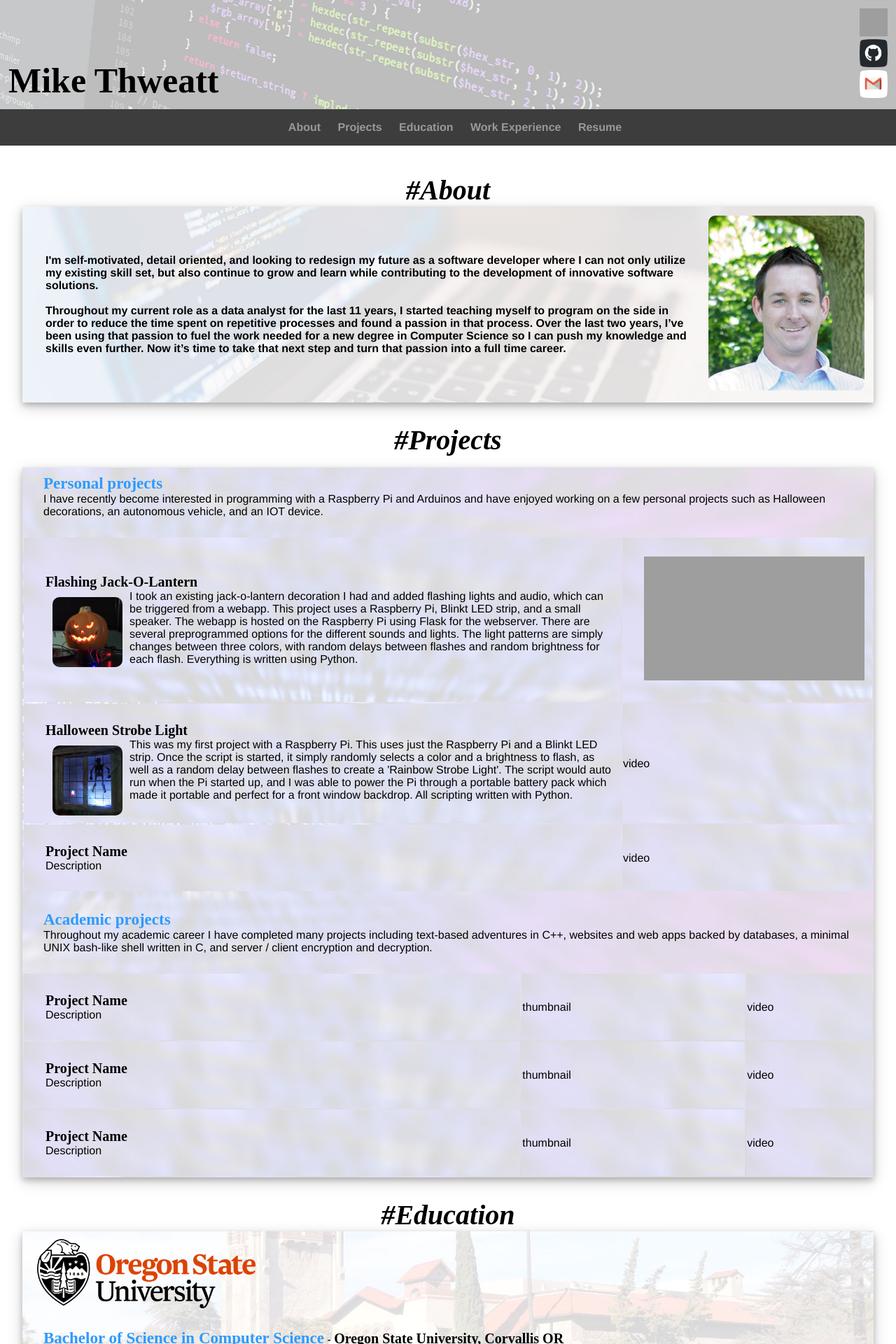
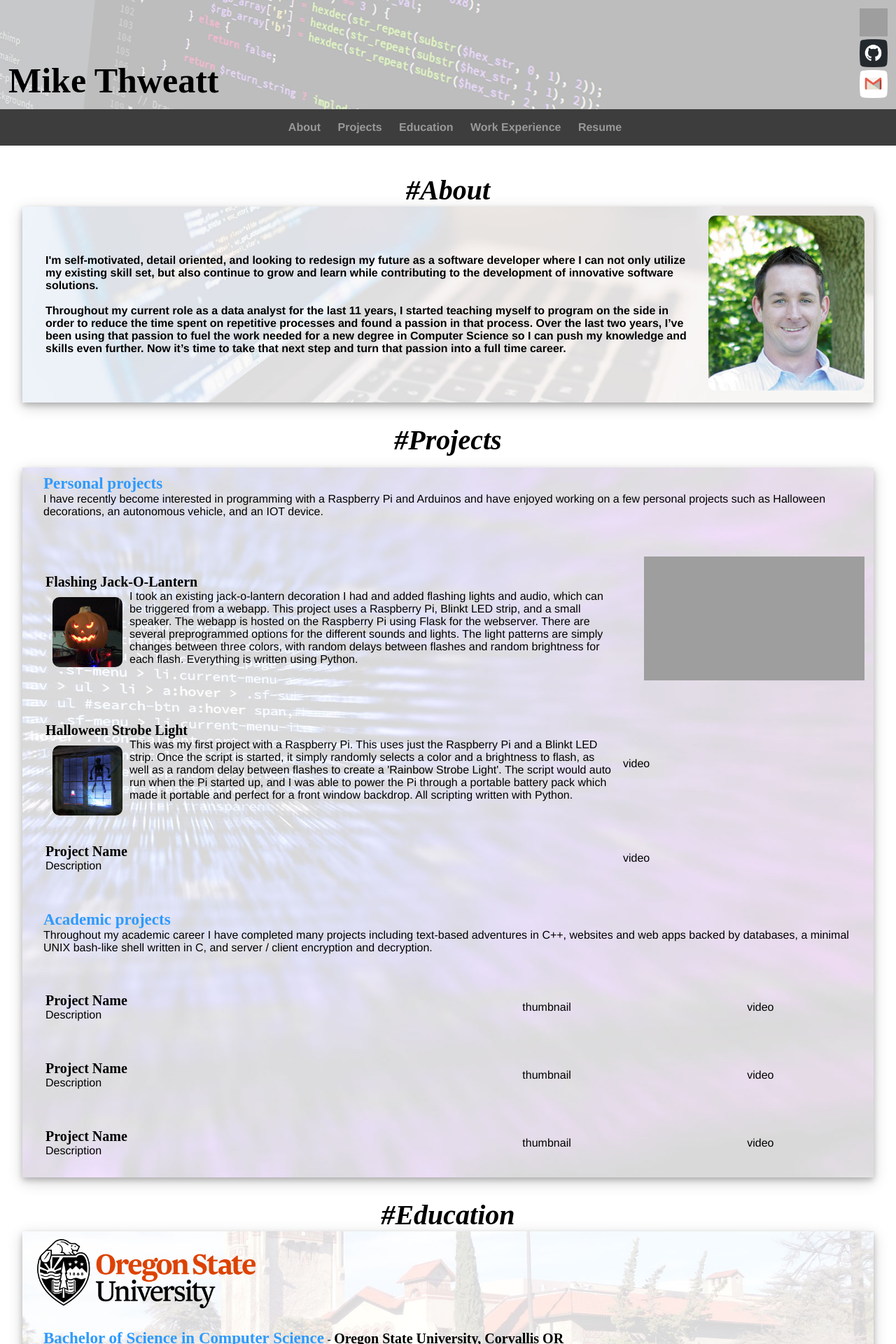
Before and after one commit to thweattm/thweattm.github.io, a Jekyll site: the page index.html, which Jekyll copies as it is, in a window 1280 px wide. Shown: the top 1920 px of the page at 70% size. Built offline with Jekyll 4.4.1, drawn with Linux system fonts in a browser that asks for light colours; grey boxes are pictures that could not be loaded.

Commit message:
Update index.html

```diff
--- a/index.html
+++ b/index.html
@@ -91,7 +91,7 @@
 			</p>
 			<table>
 				<tr>
-					<td class="projects"><p><span class="location">Flashing Jack-O-Lantern</span><br>
+					<td><p><span class="location">Flashing Jack-O-Lantern</span><br>
 						<img src="pics/thumb_project2.jpg" alt="thumb_project2" id="projectThumbnail">
 						I took an existing jack-o-lantern decoration I had and added
 						flashing lights and audio, which can be triggered from a webapp.
@@ -104,13 +104,13 @@
 						Python.
 						</p>
 					</td>
-					<td class="projects"><p><iframe width="315" height="177" src="https://www.youtube.com/embed/m2P6nBrBvA0"
+					<td><p><iframe width="315" height="177" src="https://www.youtube.com/embed/m2P6nBrBvA0"
 						    frameborder="0" allow="accelerometer; autoplay; encrypted-media; gyroscope;
 						picture-in-picture" allowfullscreen></iframe></p>
 					</td>
 				</tr>
 				<tr>
-					<td class="projects"><p><span class="location">Halloween Strobe Light</span><br>
+					<td><p><span class="location">Halloween Strobe Light</span><br>
 						<img src="pics/thumb_project1.jpg" alt="thumb_project1" id="projectThumbnail">
 						This was my first project with a Raspberry Pi. This uses
 						just the Raspberry Pi and a Blinkt LED strip. Once the script
@@ -122,13 +122,13 @@
 						All scripting written with Python.
 						</p>
 					</td>
-					<td class="projects">video</td>
+					<td>video</td>
 				</tr>
 				<tr>
-					<td class="projects"><p><span class="location">Project Name</span><br>
+					<td><p><span class="location">Project Name</span><br>
 						<thumb>
 						Description</p></td>
-					<td class="projects">video</td>
+					<td>video</td>
 				</tr>
 			</table>
 
@@ -140,22 +140,22 @@
 			</p>
 			<table>
 				<tr>
-					<td class="projects"><p><span class="location">Project Name</span><br>
+					<td><p><span class="location">Project Name</span><br>
 						Description</p></td>
-					<td class="projects">thumbnail</td>
-					<td class="projects">video</td>
+					<td>thumbnail</td>
+					<td>video</td>
 				</tr>
 				<tr>
-					<td class="projects"><p><span class="location">Project Name</span><br>
+					<td><p><span class="location">Project Name</span><br>
 						Description</p></td>
-					<td class="projects">thumbnail</td>
-					<td class="projects">video</td>
+					<td>thumbnail</td>
+					<td>video</td>
 				</tr>
 				<tr>
-					<td class="projects"><p><span class="location">Project Name</span><br>
+					<td><p><span class="location">Project Name</span><br>
 						Description</p></td>
-					<td class="projects">thumbnail</td>
-					<td class="projects">video</td>
+					<td>thumbnail</td>
+					<td>video</td>
 				</tr>
 			</table>
 		</div>
```
